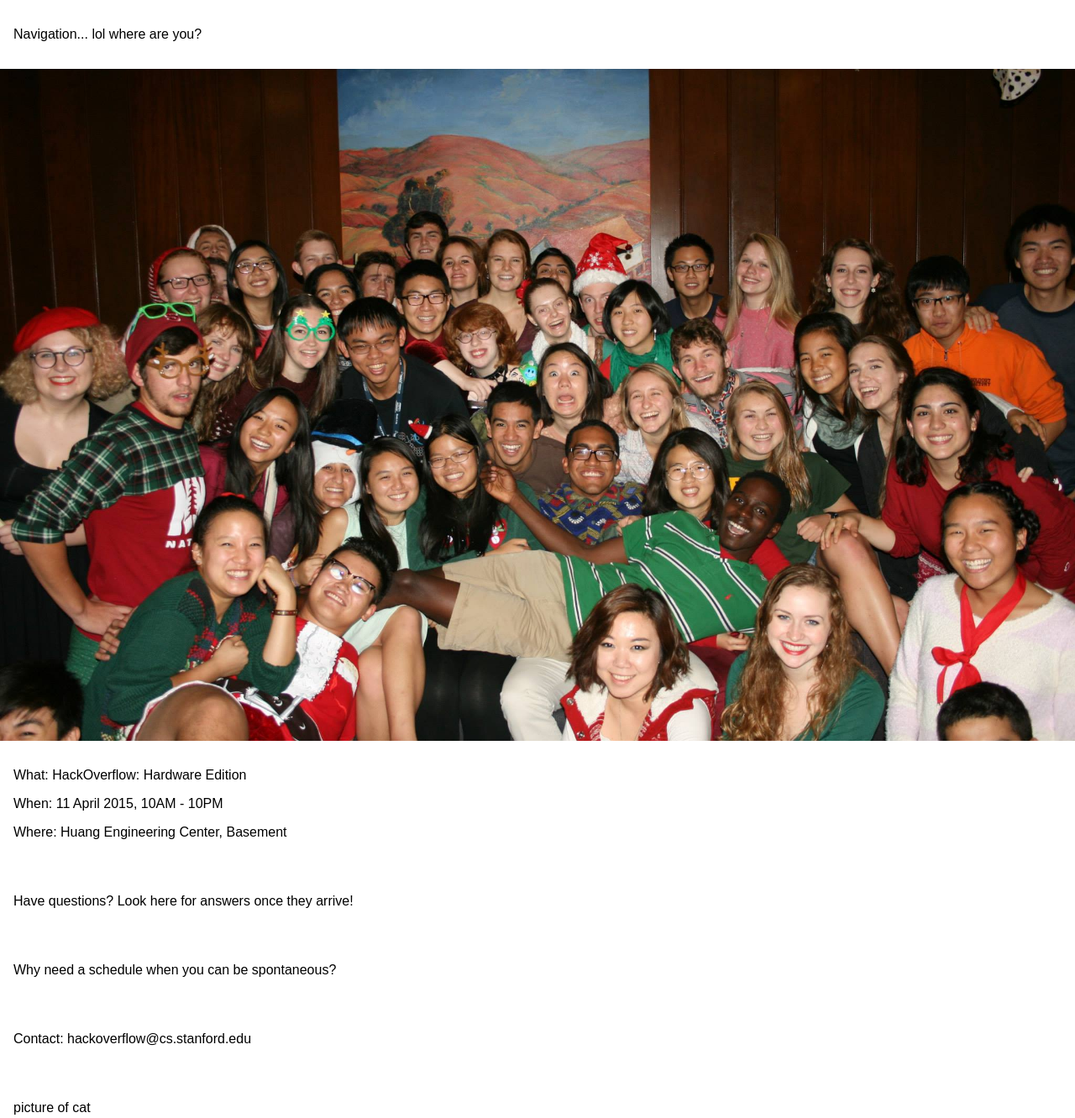
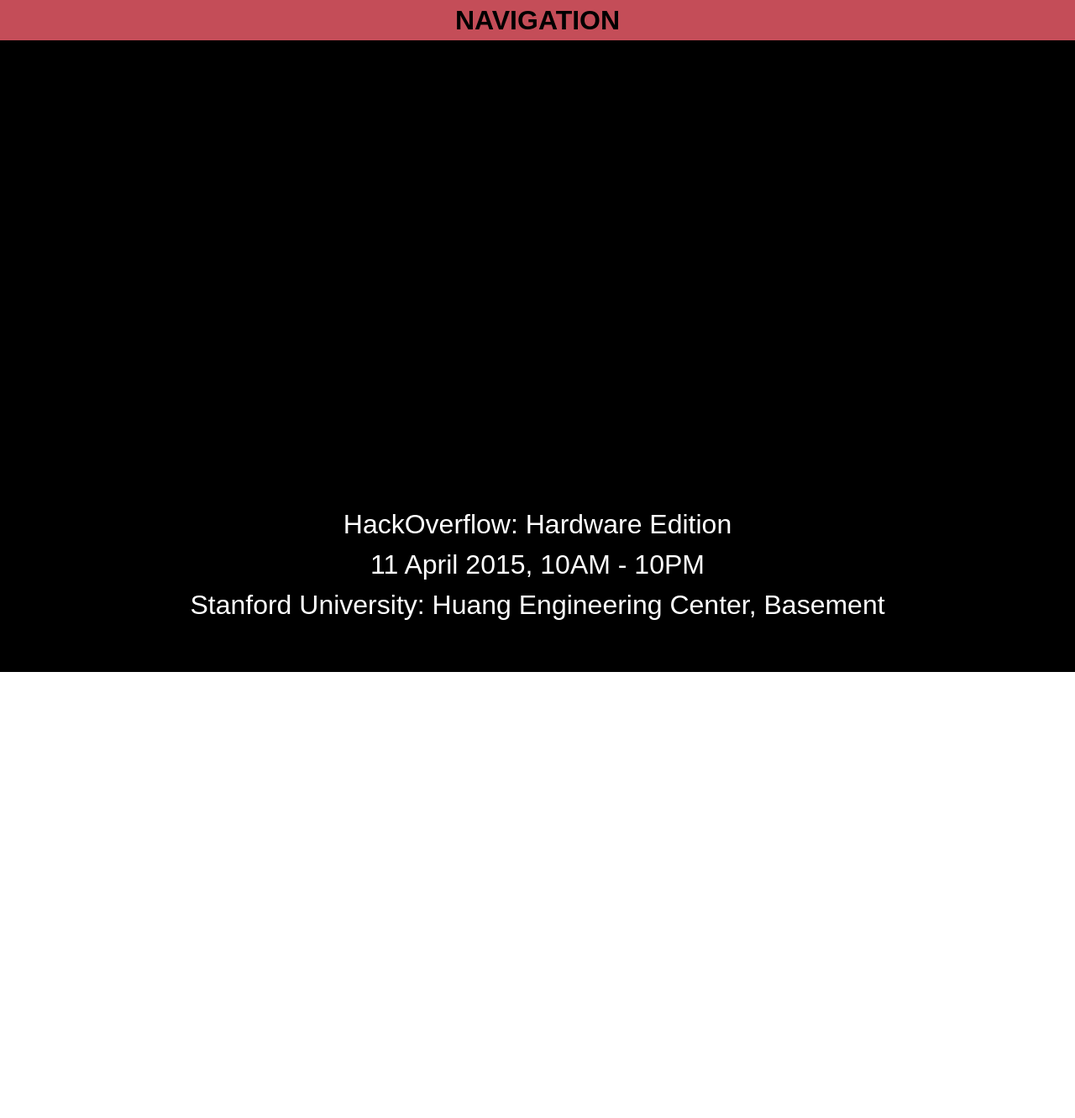
Before and after one commit to lanidelrey/hack-overflow, a plain HTML site: page index.html in a window 1280 px wide. Shown: the whole page at 84% size. After the commit the page ends 800 px from the top, so only its background shows below. Drawn offline with Linux system fonts and the light colour scheme.

Commit message:
Skeleton parallax
improvements: center the main text

```diff
--- a/index.html
+++ b/index.html
@@ -2,162 +2,135 @@
 <html>
 <head>
 <meta charset="utf-8">
-	<title>HackOverflow: Hardware Edition</title>
-	<style type="text/css">
-	* {
-		padding:0;
-		margin:0;
+<meta name="viewport" content="width=device-width">
+<title>HackOverflow</title>
+<style>
+
+  /* Parallax base styles
+  --------------------------------------------- */
+
+  .parallax {
+    height: 100vh;
+    overflow-x: hidden;
+    overflow-y: auto;
+    -webkit-perspective: 1px;
+    perspective: 1px;
   }
 
-	html, body {
-		height:100%;
+  .parallax__layer {
+    position: absolute;
+    top: 0;
+    left: 0;
+    right: 0;
+    bottom: 0;
   }
 
-	.skrollr-desktop body {
-		height:100% !important;
+  .parallax__layer--base {
+    -webkit-transform: translateZ(0);
+    transform: translateZ(0);
+  }
+
+  .parallax__layer--back {
+    -webkit-transform: translateZ(-1px) scale(2);
+    transform: translateZ(-1px) scale(2);
+    background-color: #000;
+  }
+
+  .parallax__layer--back p {
+  	color: #FFF;
+  }
+
+
+  /*styles
+  --------------------------------------------- */
+
+  * {
+    margin:0;
+    padding:0;
   }
 
   body {
-		font-family:sans-serif;
+    font: 100% / 1.5 Arial;
+    text-align: center;
+    vertical-align: middle;
   }
 
-	p {
-		margin:1em 0;
+  .parallax {
+    font-size: 200%;
   }
 
-	.parallax-image-wrapper {
-		position:fixed;
-		left:0;
-		width:100%;
-		overflow:hidden;
+   /* add some padding to force scrollbars */
+  .parallax__layer {
+    padding: 100vh 0;
   }
 
-	.parallax-image-wrapper-50 {
-		height:50%;
-		top:-50%;
+  .content {
+  	height: 100vh;
   }
 
-	.parallax-image-wrapper-100 {
-		height:100%;
-		top:-100%;
+  #faq {
+  	background-color: #4ECDC4;
   }
 
-	.parallax-image {
-		display:none;
-		position:absolute;
-		bottom:0;
-		left:0;
-		width:100%;
-		background-repeat:no-repeat;
-		background-position:center;
-		background-size:cover;
+  #schedule {
+  	background-color: #C7F464;
   }
 
-	.parallax-image-50 {
-		height:200%;
-		top:-50%;
+  #contact {
+  	background-color: #FF6B6B;
   }
 
-	.parallax-image-100 {
-		height:100%;
-		top:0;
+  #nav {
+  	position: fixed;
+  	background-color: #C44D58;
+  	background-attachment: fixed;
+  	z-index: 100;
+  	width: 100vw;
   }
 
-	.parallax-image.skrollable-between {
-		display:block;
-	}
+</style>
+</head>
 
-	.no-skrollr .parallax-image-wrapper {
-		display:none !important;
-	}
-
-	#skrollr-body {
-		height:100%;
-		overflow:visible;
-		position:relative;
-	}
-
-	.gap {
-		background:transparent center no-repeat;
-		background-size:cover;
-	}
-
-	.skrollr .gap {
-		background:transparent !important;
-	}
-
-	.gap-50 {
-		height:50%;
-	}
-
-	.gap-100 {
-		height:100%;
-	}
-
-	.header, .content {
-		background:#fff;
-		padding:1em;
-
-		-webkit-box-sizing:border-box;
-		-moz-box-sizing:border-box;
-		box-sizing:border-box;
-	}
-
-	.content-full {
-		height:100%;
-	}
-
-	#cat {
-		height:100%;
-	}
-	</style>
-	<script type="text/javascript" src="skrollr.min.js"></script>
-	<script type="text/javascript">
-		skrollr.init({
-			smoothScrolling: false,
-			mobileDeceleration: 0.004
-		});
-	</script>
-</head>
 <body>
-	<div
-		class="parallax-image-wrapper parallax-image-wrapper-100"
-		data-anchor-target="#nav + .gap"
-		data-bottom-top="transform:translate3d(0px, 200%, 0px)"
-		data-top-bottom="transform:translate3d(0px, 0%, 0px)">
-
-		<div
-			class="parallax-image parallax-image-100"
-			style="background-image:url(burbabes.jpg)"
-			data-anchor-target="#nav + .gap"
-			data-bottom-top="transform: translate3d(0px, -80%, 0px);"
-			data-top-bottom="transform: translate3d(0px, 80%, 0px);"
-		></div>
-		<!--the +/-80% translation can be adjusted to control the speed difference of the image-->
+	<div id="nav">
+		<h1><p>NAVIGATION</p></h1>
 	</div>
-
-	<div id="skrollr-body">
-		<div class="header" id="nav">
-			<p>Navigation... lol where are you?</p>
+  <div class="parallax">
+    <div class="parallax__layer parallax__layer--back">
+      <div id="main">
+      	<p>HackOverflow: Hardware Edition</p>
+				<p>11 April 2015, 10AM - 10PM</p>
+				<p>Stanford University: Huang Engineering Center, Basement</p>
       </div>
-		<div class="gap gap-100" style="background-image:url(burbabes.jpg);"></div>
-		<div class="content" id="static">
-			<p>What: HackOverflow: Hardware Edition</p>
-			<p>When: 11 April 2015, 10AM - 10PM</p>
-			<p>Where: Huang Engineering Center, Basement</p>
     </div>
+    <div class="parallax__layer parallax__layer--base">
       <div class="content" id="faq">
+      	<p><h1>FAQ</h1></p><br>
       	<p>Have questions? Look here for answers once they arrive!</p>
       </div>
      	<div class="content" id="schedule">
+     		<p><h1>SCHEDULE</h1></p><br>
 				<p>Why need a schedule when you can be spontaneous?</p>
 			</div>
 			<div class="content" id="contact">
+				<p><h1>CONTENT</h1></p><br>
 				<p>Contact: hackoverflow@cs.stanford.edu</p>
 			</div>
 			<div class="content" id="cat">
-			<p>picture of cat</p>
+				<img src="burbabes.jpg">
 			</div>
     </div>
+  </div>
+
+
+<script>
+(function(i,s,o,g,r,a,m){i['GoogleAnalyticsObject']=r;i[r]=i[r]||function(){
+(i[r].q=i[r].q||[]).push(arguments)},i[r].l=1*new Date();a=s.createElement(o),
+m=s.getElementsByTagName(o)[0];a.async=1;a.src=g;m.parentNode.insertBefore(a,m)
+})(window,document,'script','//www.google-analytics.com/analytics.js','ga');
+ga('create', 'UA-10812217-1', 'auto');
+ga('send', 'pageview');
+</script>
+
 </body>
 </html>
```
Also changed, not shown: index2.html (added, +163 -0 lines). Lines whose indentation alone changed are shown as unchanged.
